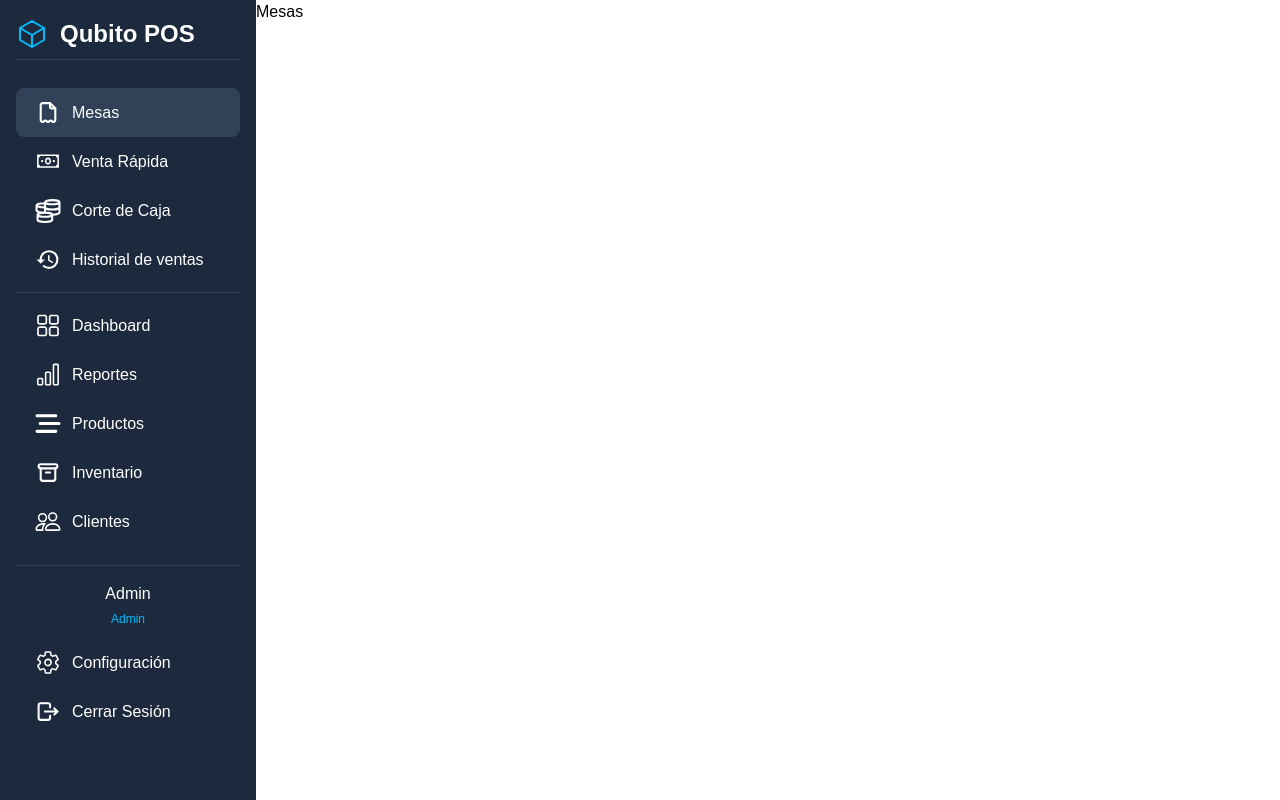
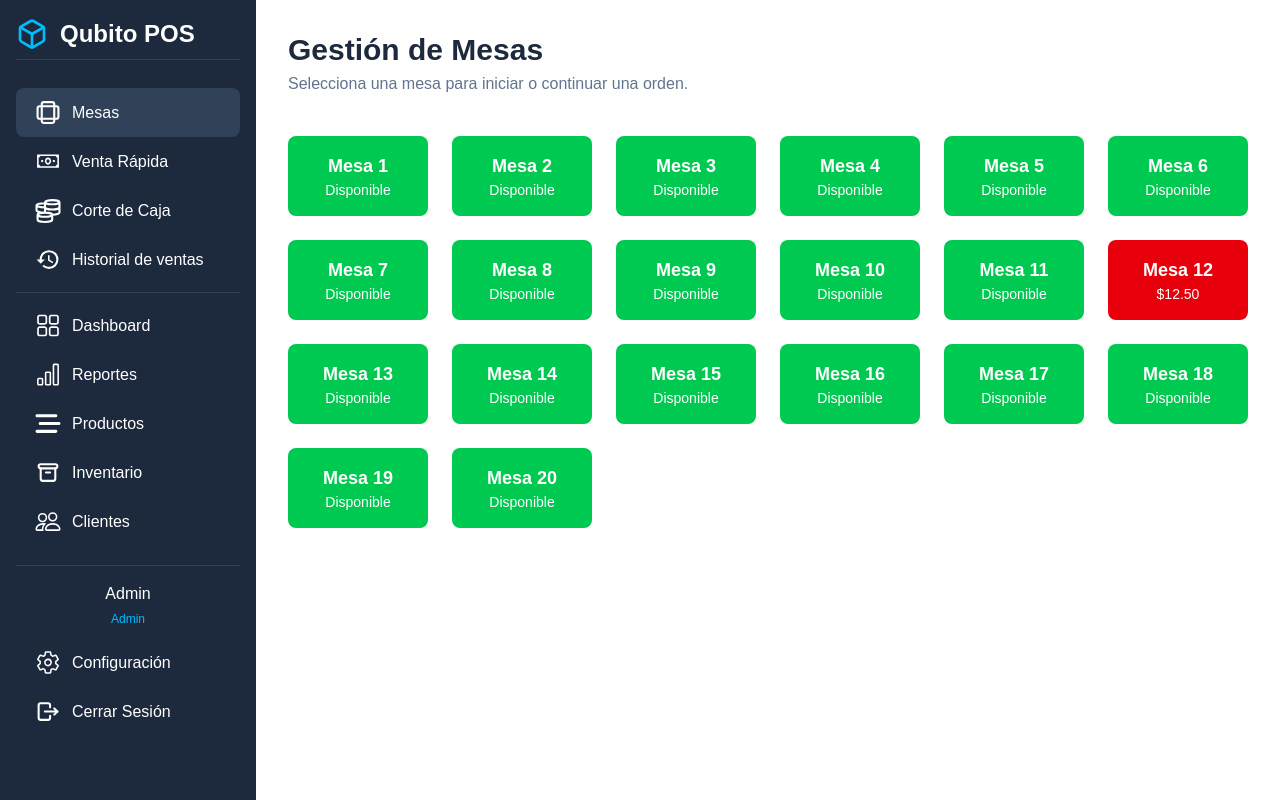
Before and after one commit to GrappePie/qubito, a Next.js app: page /tables in a window 1280 px wide. Built offline with nearby package versions, Linux system fonts and the light colour scheme.

Commit message:
Merge Randymix to master (#11)
* Style - Improve basted on mockup

* Add icons and style

* layout style

* add page

* Layout - Add style

* Components - Add title and table components

* Navbar - Change icons

* Pages - Add page tables

```diff
--- a/src/app/layout.tsx
+++ b/src/app/layout.tsx
@@ -30,7 +30,7 @@ export default function RootLayout({
         >
         <div className="flex">
             <Navbar />
-            <main className="flex-1">{children}</main>
+            <main className="flex-1 overflow-y-auto p-4">{children}</main>
         </div>
         </body>
         </html>
--- a/src/app/tables/page.tsx
+++ b/src/app/tables/page.tsx
@@ -1,9 +1,15 @@
+import TitlePage from "@/components/common/TitlePage";
+import TablesComponent from "@/components/tables/TablesComponent";
 
-
+const tables = Array.from({ length: 20 }, (_, i) => ({
+    number: i + 1,
+    total: i == 11 ? 12.5 : 0,
+}));
 const Tables = () => {
     return (
         <div>
-            <h1>Mesas</h1>
+            <TitlePage title="Gestión de Mesas" subtitle={"Selecciona una mesa para iniciar o continuar una orden."}/>
+            <TablesComponent tables={tables} />
         </div>
     );
 };
--- a/src/components/Navbar.tsx
+++ b/src/components/Navbar.tsx
@@ -2,29 +2,26 @@ import Link from "next/link";
 import {MdHistory, MdPointOfSale} from "react-icons/md";
 import {GrMoney} from "react-icons/gr";
 import {RxDashboard} from "react-icons/rx";
-import {TbArchive, TbInvoice, TbLogout} from "react-icons/tb";
+import {TbArchive, TbCube, TbLogout} from "react-icons/tb";
 import {LiaMoneyBillSolid} from "react-icons/lia";
 import {BsBarChart, BsPeople} from "react-icons/bs";
 import {FaBarsStaggered} from "react-icons/fa6";
 import {PiTruckTrailer} from "react-icons/pi";
 import {IoMdNotificationsOutline} from "react-icons/io";
 import {IoSettingsOutline} from "react-icons/io5";
+import { LuRatio } from "react-icons/lu";
 
 
 export default function Navbar() {
     return (
         <aside className="w-64 bg-slate-800 text-white h-screen p-4">
             <div className="text-xl font-semibold mb-6 flex items-center border-b border-slate-700 pb-2 h-11">
-                <svg className="h-8 w-8 text-sky-400" xmlns="http://www.w3.org/2000/svg" fill="none" viewBox="0 0 24 24"
-                     strokeWidth="1.5" stroke="currentColor">
-                    <path strokeLinecap="round" strokeLinejoin="round"
-                          d="M21 7.5l-9-5.25L3 7.5m18 0l-9 5.25m9-5.25v9l-9 5.25M3 7.5l9 5.25M3 7.5v9l9 5.25m0-9v9"></path>
-                </svg>
+                <TbCube className="h-8 w-8 text-sky-400" />
                 <span className="ml-3 text-2xl font-bold">Qubito POS</span>
             </div>
             <div className="max-h-1/3 pt-1 overflow-y-auto">
                 <Link href="/tables" className="nav-link bg-slate-700 px-4 py-3 rounded-lg flex items-center gap-2">
-                    <TbInvoice size={25} className={"basis-1/6"}/>
+                    <LuRatio size={25} className={"basis-1/6"}/>
                     <span>Mesas</span>
                 </Link>
                 <Link href="#" className="px-4 py-3 rounded-lg flex items-center gap-2">
--- /dev/null
+++ b/src/components/common/TitlePage.tsx
@@ -0,0 +1,17 @@
+interface props  {
+    title: string,
+    subtitle?: string,
+};
+
+const TitlePage = ({title,subtitle}:props) => {
+    return (
+        <div className={"p-4"}>
+            <h1 className={"text-3xl font-bold text-slate-800"}>
+                {title}
+            </h1>
+            {subtitle ? <p className={"text-slate-500 mt-1"}>{subtitle}</p> : null}
+        </div>
+    );
+};
+
+export default TitlePage;
--- /dev/null
+++ b/src/components/tables/TablesComponent.tsx
@@ -0,0 +1,29 @@
+interface TableProps {
+    number: number;
+    total: number;
+}
+
+interface TableState {
+    tables: TableProps[];
+}
+
+const Table = ({ number, total=0 }:TableProps) => {
+    return (
+        <div className={`rounded-lg p-4 text-white text-center cursor-pointer ${total == 0 ? 'bg-green-500 hover:bg-green-600' : 'bg-red-600'} transition-colors flex flex-col justify-between`}>
+            <div className="font-bold text-lg">Mesa {number}</div>
+            <div className="text-sm">{total == 0 ? 'Disponible': "$"+total.toFixed(2).toString()}</div>
+        </div>
+    );
+}
+
+const TablesComponent = ({tables}:TableState) => {
+    return (
+        <div className={"grid grid-cols-2 md:grid-cols-4 lg:grid-cols-6 gap-6 my-6 mx-4"}>
+            {tables.map((table) => (
+                <Table key={table.number} number={table.number} total={table.total}/>
+            ))}
+        </div>
+    );
+};
+
+export default TablesComponent;
```
